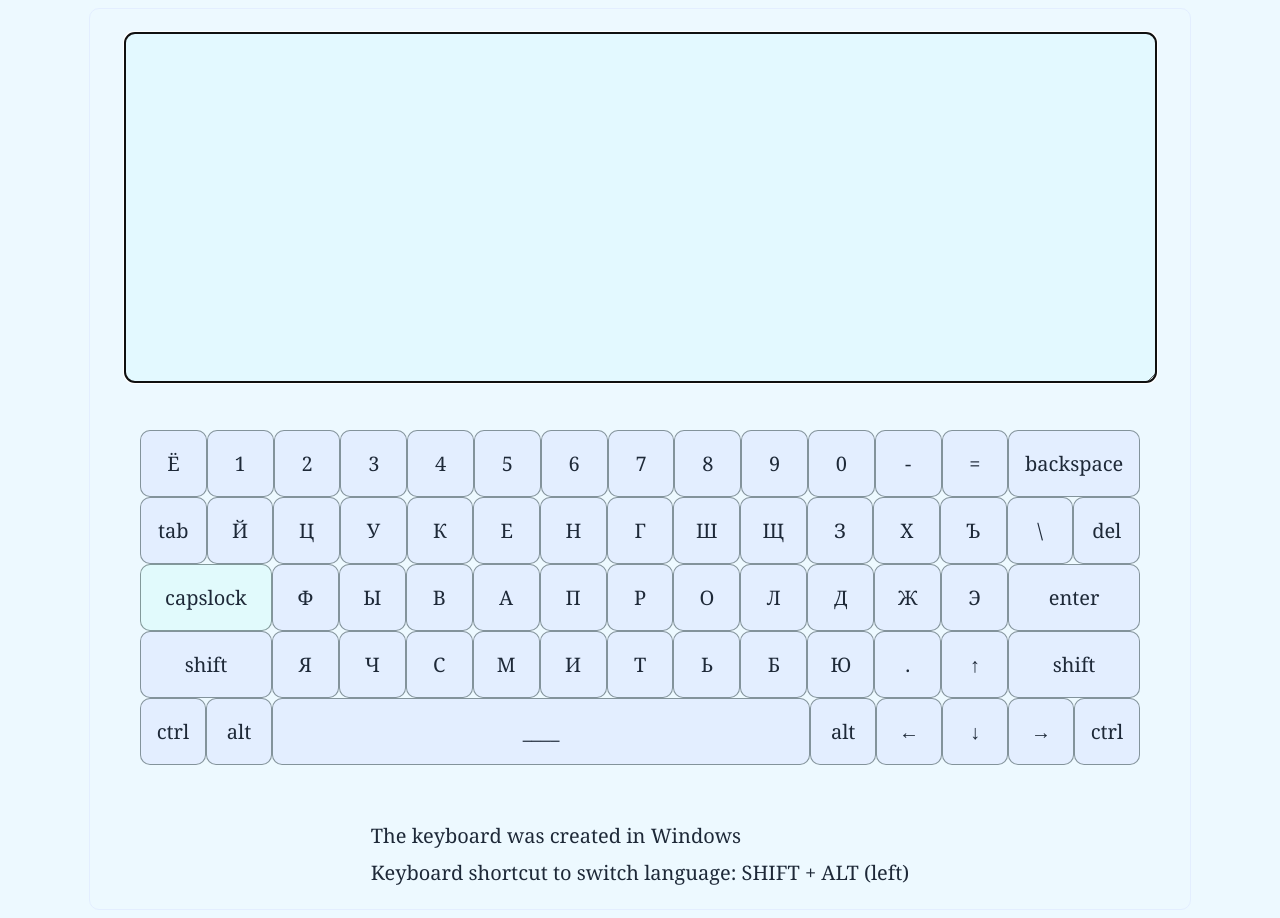
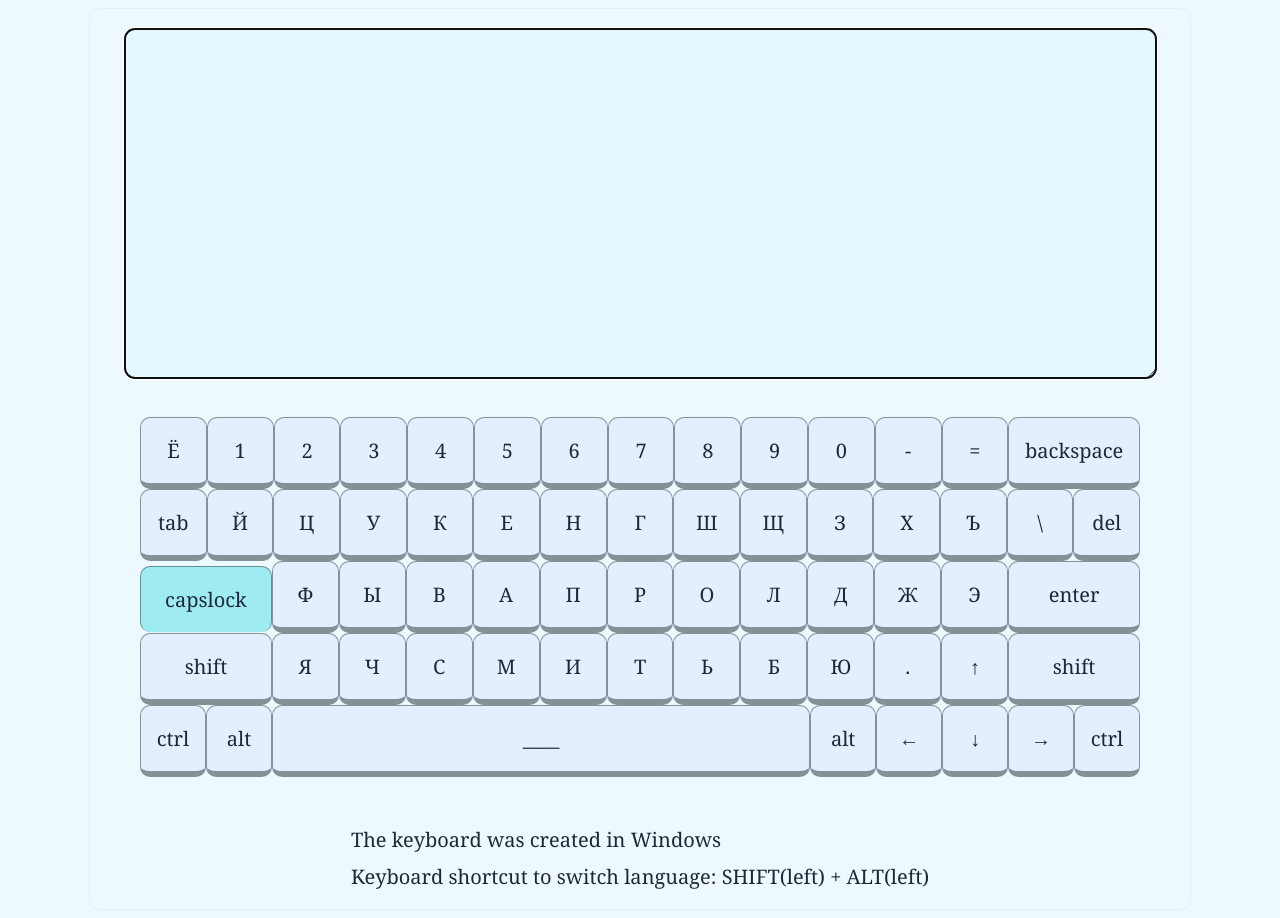
Before and after one commit to AoiHaru1/virtual-keyboard, a website built with webpack: page src/index.html in a window 1280 px wide. Both pictures are taken after a click on the element "capslock". Built offline with nearby package versions, Linux system fonts and the light colour scheme.

Commit message:
feat: add button animation

```diff
--- a/src/assets/css/style.css
+++ b/src/assets/css/style.css
@@ -1,3 +1,9 @@
+@keyframes move_eye { from
+  { margin-left:-20%; }
+  to
+  { margin-left:100%; }
+ }
+
 body {
   background-color: #EDF9FF;
 }
@@ -42,6 +48,7 @@ body {
   border: 1px solid #2136367e;
   border-radius: 10px;
   background-color: #E3EEFF;
+  border-bottom: 6px solid #606d6db6;
   color: #1E2938;
   font-family: 'Georgia';
   font-style: normal;
@@ -55,23 +62,33 @@ body {
 }
 
 .key:hover {
+  margin-top: 2px;
+  border-bottom-width: 3px;
   background-color:#E1FAFC;
 }
 
 .key:active {
+  margin-top: 5px;
+  border-bottom-width: 0px;
   background-color:#7fe6edb4;
 }
 
 .key {
-  transition: background-color 0.2s ease-in-out;
+  transition: all 0.13s ease-in-out;
 }
 
 .active {
   background-color: #7bafb3b5;
+  margin-top: 5px;
+  border-bottom-width: 0px;
+  background-color:#7fe6edb4;
 }
 
 .caps-active {
-  background-color: #E1FAFC !important;
+  background-color: #7bafb3b5;
+  margin-top: 5px;
+  border-bottom-width: 0px;
+  background-color:#7fe6edb4 !important;
 }
 
 .backspace, .capslock, .enter, .shift {
--- a/src/js/modules/containersTemplate.js
+++ b/src/js/modules/containersTemplate.js
@@ -17,7 +17,7 @@ const ContainerTemplateCreator = () => {
   const OSdescr = document.createElement('span');
   OSdescr.innerHTML = 'The keyboard was created in Windows';
   const languageSwitch = document.createElement('span');
-  languageSwitch.innerHTML = 'Keyboard shortcut to switch language: SHIFT + ALT (left)';
+  languageSwitch.innerHTML = 'Keyboard shortcut to switch language: SHIFT(left) + ALT(left)';
   footer.appendChild(OSdescr);
   footer.appendChild(languageSwitch);
   wrapper.appendChild(textArea);
```
Also changed, not shown: dist/bundle.js.
